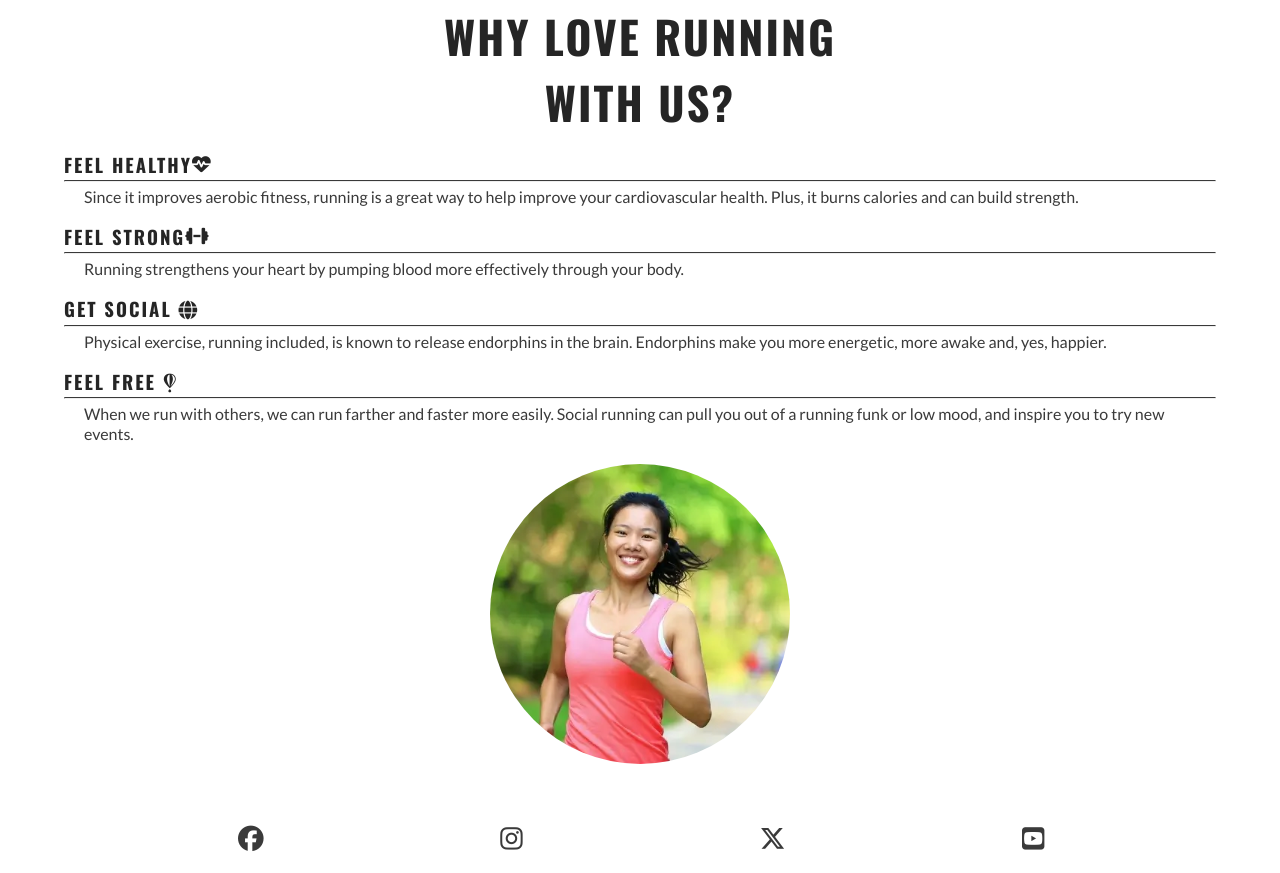
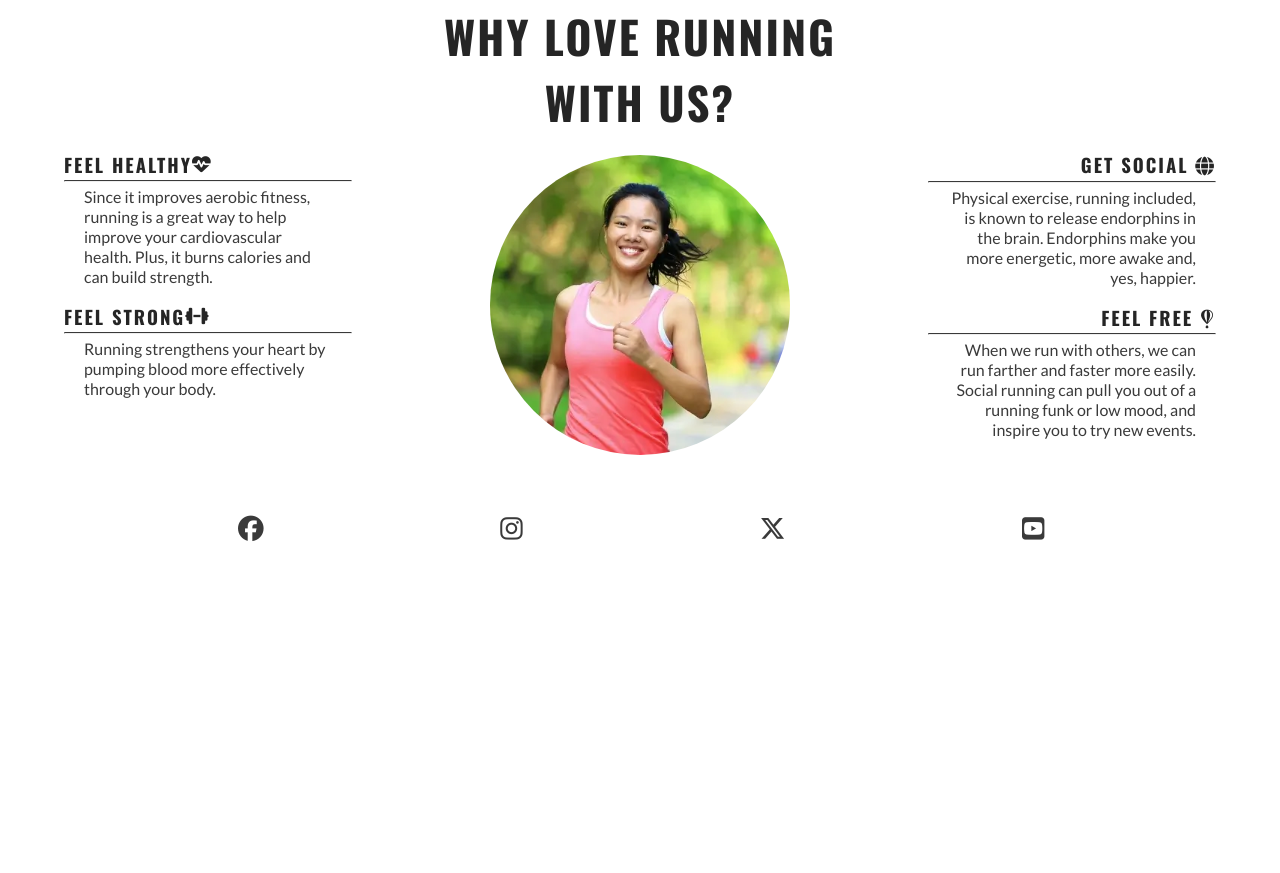
Before and after one commit to jxkane1/love-running, a plain HTML site: page index.html in a window 1280 px wide. Shown: the part 696-1569 px from the top of the page. After the commit the page ends 1259 px from the top, so only its background shows below. Drawn offline with nearby package versions, Linux system fonts and the light colour scheme.

Commit message:
reason section looks good on all screens

```diff
--- a/assets/css/style.css
+++ b/assets/css/style.css
@@ -225,7 +225,25 @@ hr {
         right: 50px;
     }
 
+    /* reasons section */
+#benefits-physical, #benefits-mental {
+    display:flex;
+    flex-direction: column;
+    width: 100;
 }
+
+#benefits-physical > div, #benefits-mental > div {
+    width: 75%;
+
+}
+
+#benefits-mental > div {
+    text-align: end;
+    align-self: flex-end;
+}
+}
+
+
 
 /* media query for laptops */
 @media screen and (min-width: 992px) {
@@ -233,3 +251,32 @@ hr {
         border-bottom: 1px solid #3a3a3a;
     }
 }
+
+/*reasons section with screens 1200px and wider */
+@media screen and (min-width: 1200px) {
+    #benefits {
+        display: flex;
+        flex-direction:row;
+    }
+
+    #benefits > div {
+        flex: 1;
+    }
+
+    #benefits-image {
+        order: 0;
+    }
+
+    #benefits-mental {
+        order: 1;
+    }
+
+    #benefits-mental > div {
+        align-self: flex-start;
+    }
+
+    #benefits-mental > div {
+        align-self: flex-end;
+    }
+
+}
```
